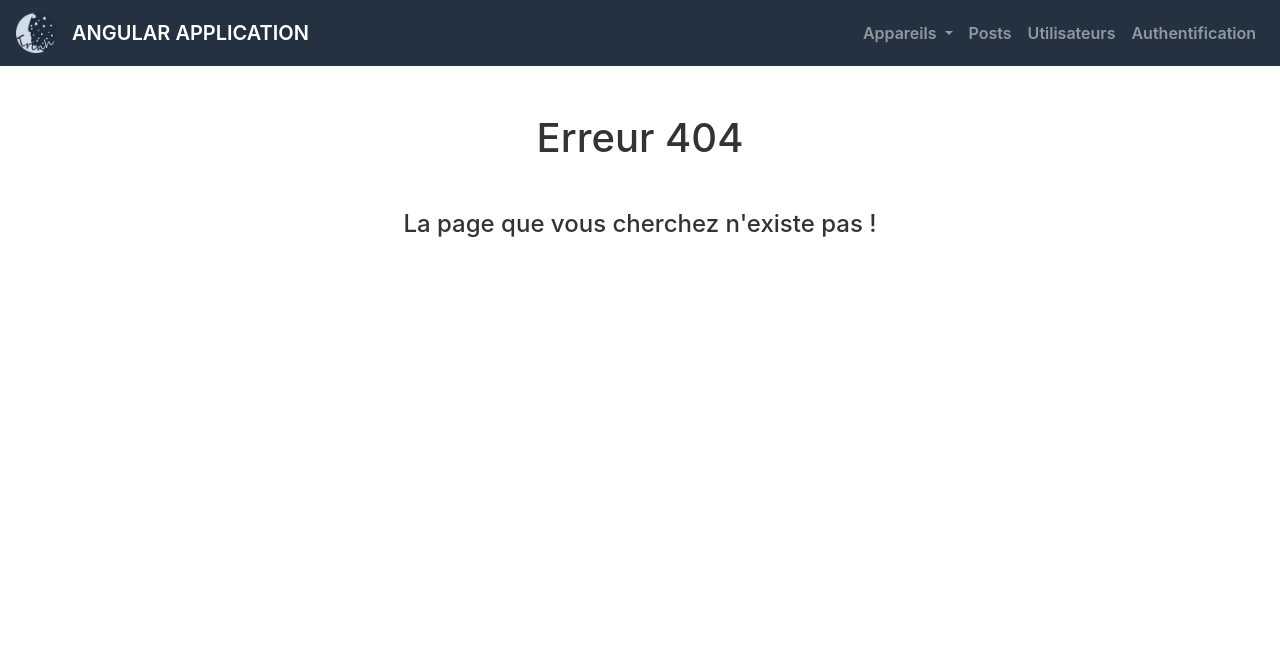
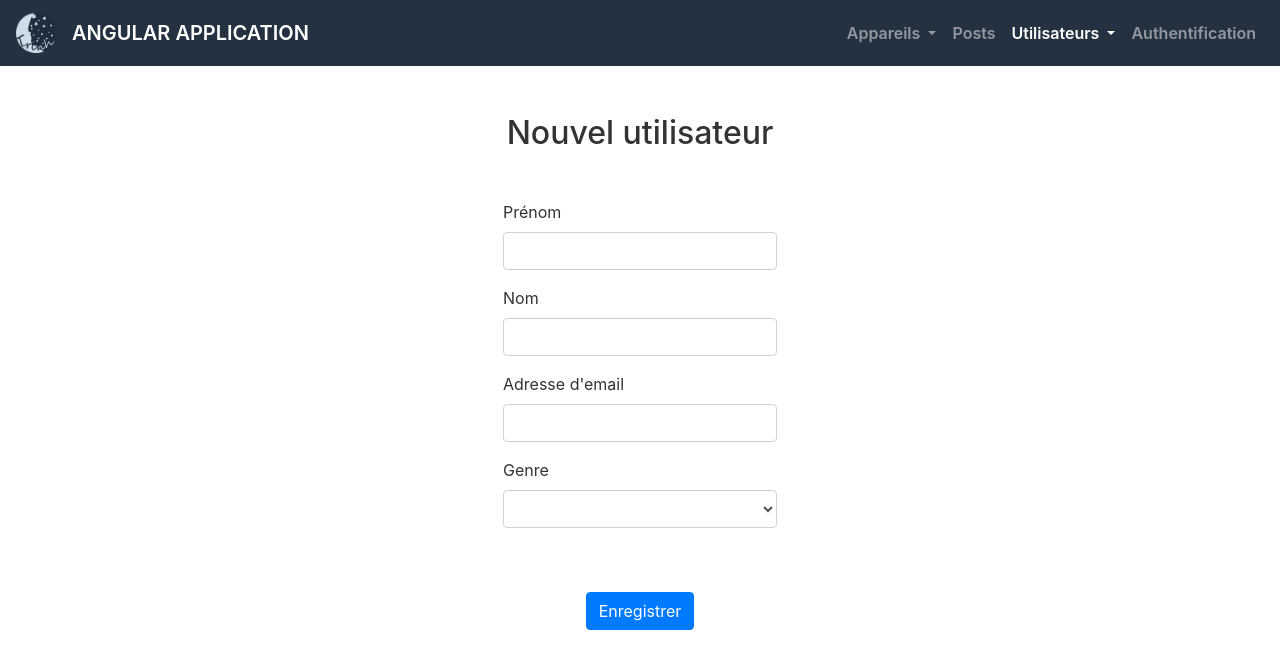
Before and after one commit to tuyetrinhvo/angular-app, an Angular app: page /add-user in a window 1280 px wide. Before the commit this address led to /erreur/404. Shown: the top 668 px of the page. Built offline with nearby package versions, Linux system fonts and the light colour scheme.

Commit message:
Reactive forms - create component new-user

```diff
--- a/src/app/app-routing.module.ts
+++ b/src/app/app-routing.module.ts
@@ -7,14 +7,16 @@ import { AuthComponent } from './auth/auth.component';
 import { ErrorPageComponent } from './error-page/error-page.component';
 import { PostsComponent } from './posts/posts.component';
 import { AuthGuardService } from './services/auth-guard.service';
+import { NewUserComponent } from './users/new-user/new-user.component';
 import { UsersComponent } from './users/users.component';
 
 const routes: Routes = [
   { path: 'appareils', canActivate: [AuthGuardService], component: AppareilComponent },
-  { path: 'add-nouvel-appareil', canActivate: [AuthGuardService], component: NewAppareilComponent },
+  { path: 'add-appareil', canActivate: [AuthGuardService], component: NewAppareilComponent },
   { path: 'appareils/:id', canActivate: [AuthGuardService], component: SingleAppareilComponent },
   { path: 'posts', canActivate: [AuthGuardService], component: PostsComponent },
   { path: 'users', component: UsersComponent },
+  { path: 'add-user', component: NewUserComponent },
   { path: 'auth', component: AuthComponent },
   { path: '', component: UsersComponent },
   { path: 'erreur/404', component: ErrorPageComponent },
--- a/src/app/app.component.html
+++ b/src/app/app.component.html
@@ -34,15 +34,22 @@
         <div class="dropdown-menu" aria-labelledby="navbarDropdownMenuLink">
           <a class="dropdown-item" routerLink="/appareils">Liste</a>
           <div class="dropdown-divider"></div>
-          <a class="dropdown-item" routerLink="/add-nouvel-appareil">New Appareil</a>
+          <a class="dropdown-item" routerLink="/add-appareil">Nouvel Appareil</a>
         </div>
-
       </li>
       <li class="nav-item" routerLinkActive="active">
         <a class="nav-link" routerLink="/posts">Posts</a>
       </li>
-      <li class="nav-item" routerLinkActive="active">
-        <a class="nav-link" routerLink="/users">Utilisateurs</a>
+      <li class="nav-item dropdown" routerLinkActive="active">
+        <a class="nav-link dropdown-toggle" href="#" id="navbarDropdownMenuLinkUser" data-toggle="dropdown"
+           aria-haspopup="true" aria-expanded="false">
+          Utilisateurs
+        </a>
+        <div class="dropdown-menu" aria-labelledby="navbarDropdownMenuLinkUser">
+          <a class="dropdown-item" routerLink="/users">Liste</a>
+          <div class="dropdown-divider"></div>
+          <a class="dropdown-item" routerLink="/add-user">Nouvel Utilisateurs</a>
+        </div>
       </li>
       <li class="nav-item" routerLinkActive="active">
         <a class="nav-link" routerLink="/auth">Authentification</a>
--- a/src/app/appareil/appareil.component.html
+++ b/src/app/appareil/appareil.component.html
@@ -13,7 +13,7 @@
   <div class="text-center">
     <a class="btn btn-primary mt-5 mr-2"
        type="button"
-       routerLink="/add-nouvel-appareil">Ajouter un appareil</a>
+       routerLink="/add-appareil">Ajouter un appareil</a>
     <button class="btn btn-success mt-5 mr-2"
             (click)="onToutAllumer()">Tout allumer</button>
     <button class="btn btn-danger mt-5"
--- /dev/null
+++ b/src/app/users/new-user/new-user.component.html
@@ -0,0 +1,29 @@
+<div class="col-xs-12 col-lg-12">
+  <h2 class="mb-5 text-center">Nouvel utilisateur</h2>
+  <form [formGroup]="userForm" (ngSubmit)="onSubmitForm()">
+    <div class="form-group">
+      <label for="firstName">Prénom</label>
+      <input type="text" id="firstName" class="form-control" formControlName="fN">
+    </div>
+    <div class="form-group">
+      <label for="lastName">Nom</label>
+      <input type="text" id="lastName" class="form-control" formControlName="lN">
+    </div>
+    <div class="form-group">
+      <label for="email">Adresse d'email</label>
+      <input type="text" id="email" class="form-control" formControlName="email">
+    </div>
+    <div class="form-group">
+      <label for="gender">Genre</label>
+      <select id="gender" class="form-control" formControlName="gender">
+        <option value="homme">Homme</option>
+        <option value="femme">Femme</option>
+      </select>
+    </div>
+    <div class="text-center">
+      <button class="btn btn-primary mt-5"
+              type="submit"
+              [disabled]="">Enregistrer</button>
+    </div>
+  </form>
+</div>
--- /dev/null
+++ b/src/app/users/new-user/new-user.component.ts
@@ -0,0 +1,48 @@
+import { Component, OnInit } from '@angular/core';
+import { FormBuilder, FormGroup } from '@angular/forms';
+import { Router } from '@angular/router';
+import { User } from 'src/app/models/User.model';
+import { UserService } from 'src/app/services/user.service';
+
+@Component({
+  selector: 'app-new-user',
+  templateUrl: './new-user.component.html',
+  styleUrls: ['./new-user.component.scss']
+})
+export class NewUserComponent implements OnInit {
+
+  userForm: FormGroup;
+
+  constructor(
+    private formBuilder: FormBuilder,
+    private userService: UserService,
+    private router: Router) { }
+
+  ngOnInit(): void {
+    this.initForm();
+  }
+
+  initForm() {
+    this.userForm = this.formBuilder.group({
+      fN: '',
+      lN: '',
+      email: '',
+      gender: ''
+    });
+  }
+
+  onSubmitForm() {
+    const formValue = this.userForm.value;
+    const newUser = new User(
+      formValue['fN'],
+      formValue['lN'],
+      formValue['email'],
+      formValue['gender'],
+    );
+    this.userService.addUser(newUser);
+    this.router.navigate(['/users']);
+  }
+
+
+
+}
--- a/src/app/users/users.component.html
+++ b/src/app/users/users.component.html
@@ -10,4 +10,9 @@
       </p>
     </li>
   </ul>
+  <div class="text-center">
+    <a class="btn btn-primary mt-5 mr-2"
+       type="button"
+       routerLink="/add-user">Ajouter un utilisateur</a>
+  </div>
 </div>
```
Also changed, not shown: src/app/app.module.ts (+6 -3 lines), src/app/users/new-user/new-user.component.scss (added), 1 other file (tests, documents, lock files or other folders).
